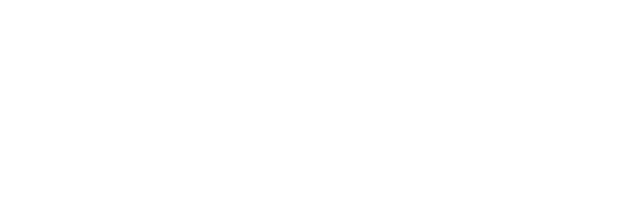
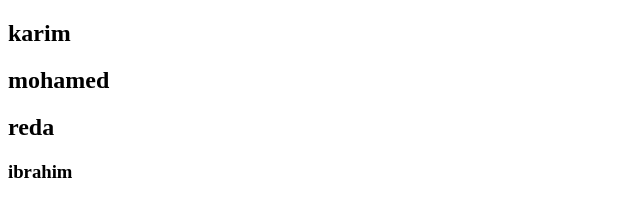
Before and after one commit to KarimKashkoush/github, a plain HTML site: page index.html in a window 1280 px wide. Shown: the whole page, without its empty margins (0-640 px from the left). Drawn offline with Linux system fonts and the light colour scheme.

Commit message:
edit by karim

```diff
--- a/index.html
+++ b/index.html
@@ -7,9 +7,9 @@
     <title>Document</title>
 </head>
 <body>
-    <h2></h2>
-    <h2></h2>
-    <h2></h2>
-    <h3></h3>
+    <h2>karim</h2>
+    <h2>mohamed</h2>
+    <h2>reda</h2>
+    <h3>ibrahim</h3>
 </body>
 </html>
```
